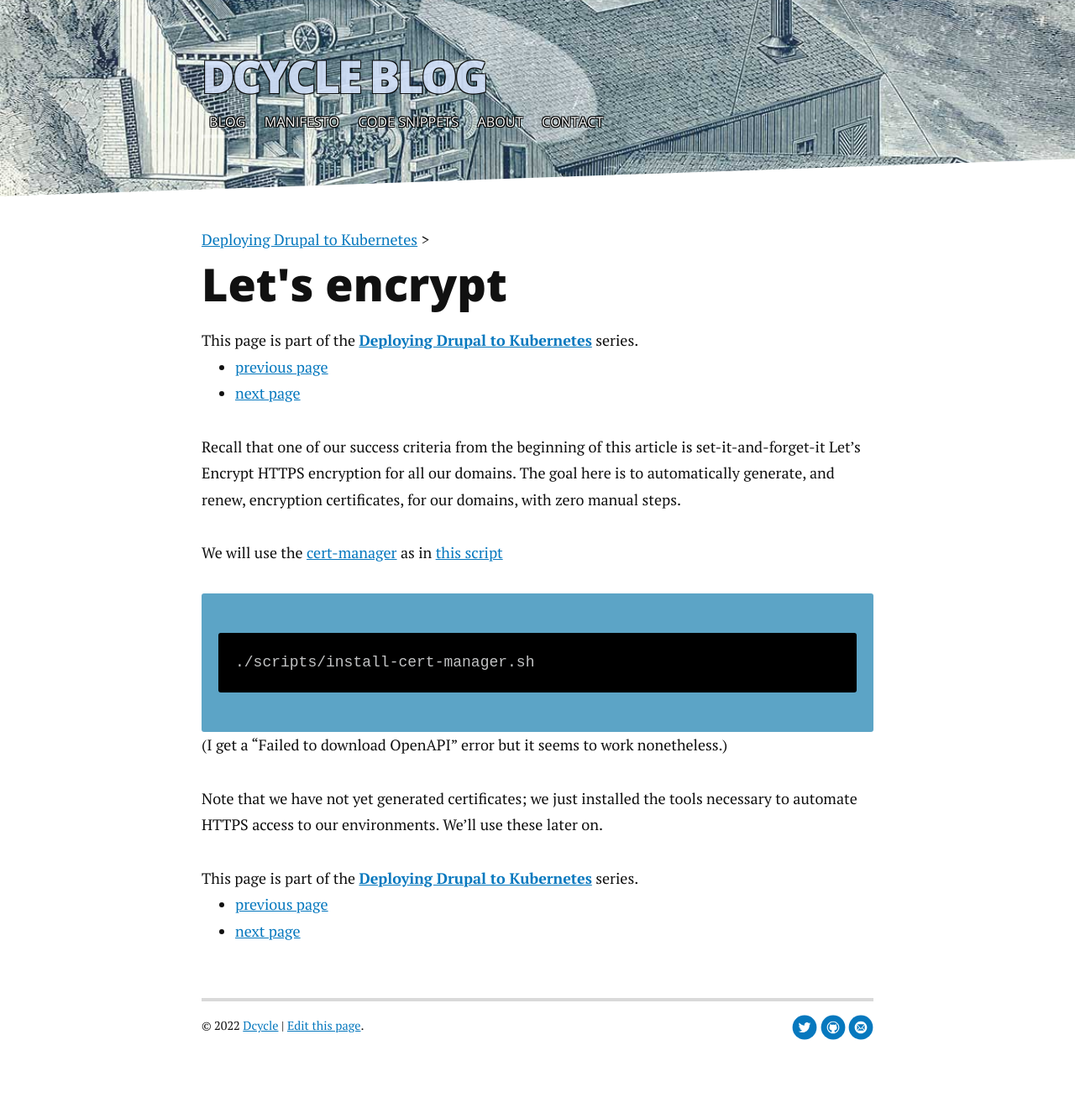
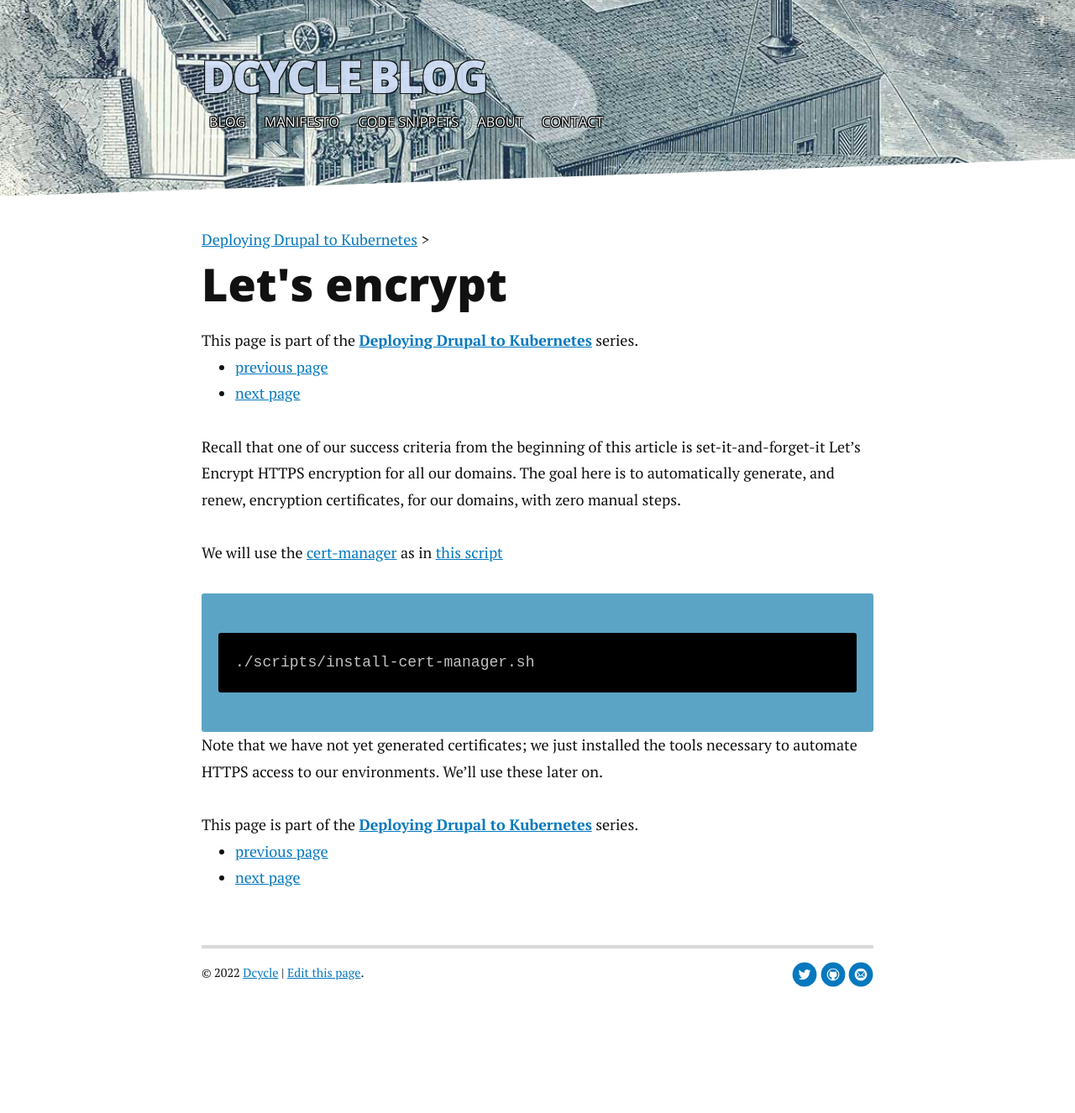
Before and after one commit to alberto56/dcycleblog, a Jekyll site: the page built from kubernetes/11-letsencrypt/index.md, in a window 1280 px wide. Shown: the whole page at 84% size. Built offline with Jekyll 4.4.1, drawn with Linux system fonts in a browser that asks for light colours; nearby versions of some CDN libraries; comment, search, counter and statistics services are not loaded; after the commit the page ends 1263 px from its top, so only the background shows below that.

Commit message:
Update index.md

```diff
--- a/kubernetes/11-letsencrypt/index.md
+++ b/kubernetes/11-letsencrypt/index.md
@@ -13,6 +13,4 @@ We will use the [cert-manager](https://cert-manager.io/docs/getting-started/) as
 
     ./scripts/install-cert-manager.sh
 
-(I get a "Failed to download OpenAPI" error but it seems to work nonetheless.)
-
 Note that we have not yet generated certificates; we just installed the tools necessary to automate HTTPS access to our environments. We'll use these later on.
```
